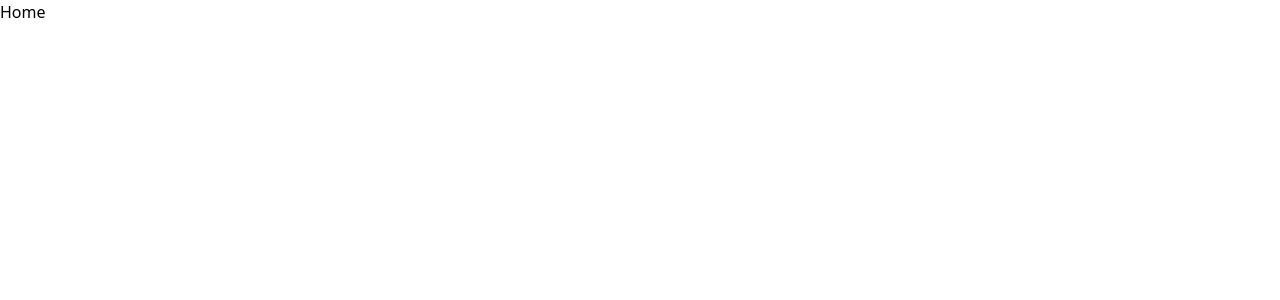
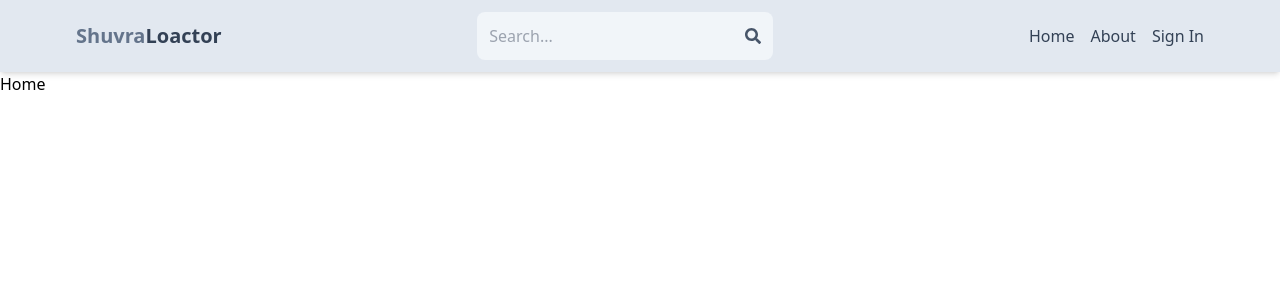
Before and after one commit to shuvra442/MARN-LOCATOR, a React (Vite) app: page / in a window 1280 px wide. Shown: the top 300 px of the page. Built offline with nearby package versions, Linux system fonts and the light colour scheme.

Commit message:
create header and install react-icons

```diff
--- a/package.json
+++ b/package.json
@@ -12,6 +12,7 @@
   "dependencies": {
     "react": "^18.2.0",
     "react-dom": "^18.2.0",
+    "react-icons": "^4.12.0",
     "react-router-dom": "^6.21.1"
   },
   "devDependencies": {
--- a/src/App.jsx
+++ b/src/App.jsx
@@ -5,10 +5,12 @@
 import SignIn from './pages/SignIn'
 import SignUp from './pages/SignUp'
 import Profile from './pages/Profile'
+import Header from './component/Header'
 
 export default function App() {
   return (
    <BrowserRouter>
+   <Header/>
    <Routes>
 
     <Route path="/" element={<Home/>}/>
--- /dev/null
+++ b/src/component/Header.jsx
@@ -0,0 +1,40 @@
+import React from 'react'
+import {FaSearch} from 'react-icons/fa';
+import {Link} from 'react-router-dom';
+
+export default function Header() {
+  return (
+    <header className='bg-slate-200 shadow-md'>
+      <div className='flex justify-between items-center max-w-6xl mx-auto p-3'>
+        <h1 className='font-bold text-sm sm:text-xl flex flex-wrap'>
+          <Link to="/">
+          <span className='text-slate-500'>
+            Shuvra
+          </span>
+          <span className='text-slate-700'>
+            Loactor
+          </span>
+          </Link>
+        </h1>
+
+        <form className='bg-slate-100 p-3 rounded-lg flex items-center'>
+          <input
+          type="text"
+          placeholder='Search...' className='bg-transparent focus:outline-none w-24 sm:w-64'/>
+          <FaSearch className='text-slate-600'/>
+        </form>
+        <ul className='flex gap-4'>
+          <Link to='/'>
+          <li className='hidden sm:inline text-slate-700 hover:underline'>Home</li> </Link>
+
+          <Link to='/about'>
+          <li className='hidden sm:inline text-slate-700 hover:underline'>About</li> </Link>
+
+          <Link to='signin'>
+          <li className=' text-slate-700 hover:underline'>Sign In</li> </Link>
+        </ul>
+      </div>
+
+    </header>
+  )
+}
```
Also changed, not shown: 1 other file (tests, documents, lock files or other folders).
